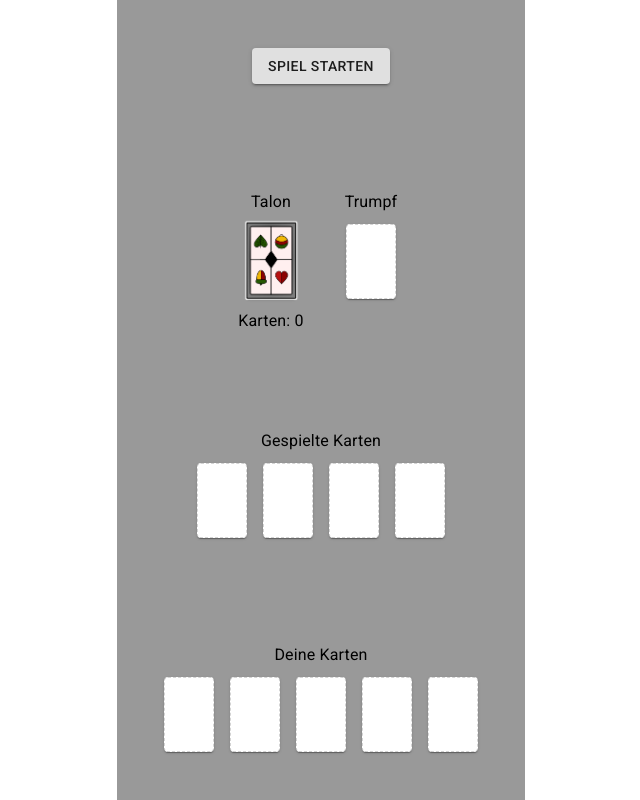
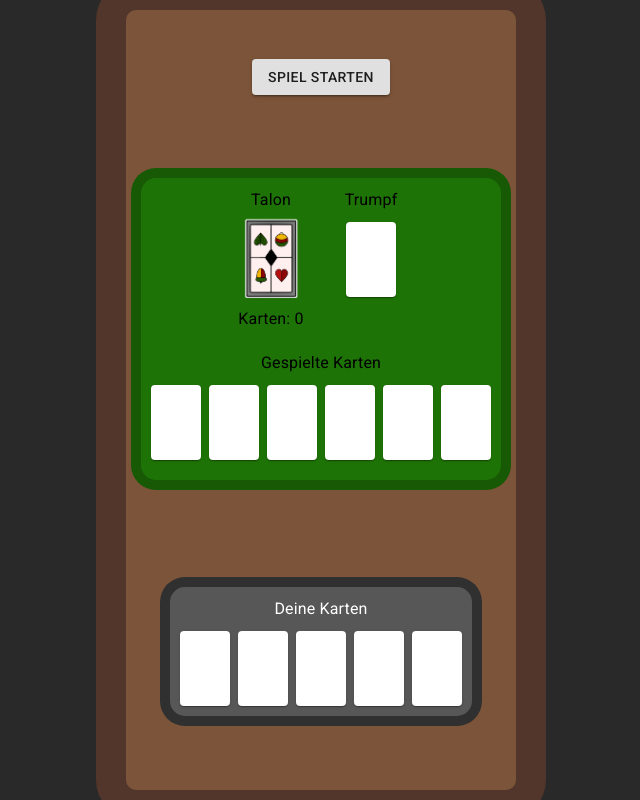
Before and after one commit to TrueTaco/Gaigel, a React (Create React App) app in the folder client/: page / in a window 1280 px wide. Shown: the whole page, without its empty margins (319-959 px from the left). Built offline with nearby package versions, Linux system fonts and the light colour scheme; no server answers.

Commit message:
Create mockup design

```diff
--- a/client/src/GlobalStyle.ts
+++ b/client/src/GlobalStyle.ts
@@ -26,7 +26,7 @@ const GlobalStyle = createGlobalStyle`
 
    /* This is here to make my eyes hurt less at night */
    body {
-      /* background-color: #292929; */
+      background-color: #292929;
       display: flex;
       justify-content: center;
    }
--- a/client/src/components/Gaigel/Gaigel.tsx
+++ b/client/src/components/Gaigel/Gaigel.tsx
@@ -19,16 +19,33 @@ const useStyles = makeStyles({
         // minHeight: "100vh",
         // height: "100%",
         height: "100vh",
-        backgroundColor: "#999",
+        padding: 10,
+        backgroundColor: "#7c5439",
+        border: "10px solid #53362b",
+        boxShadow: "0 0 0 20px #53362b",
+        borderRadius: 20,
         display: "flex",
         flexDirection: "column",
         justifyContent: "space-around",
         alignContent: "space-around",
         alignItems: "center",
     },
-    item: {
+
+    playingField: {
+        padding: 10,
+        paddingTop: 10,
+        paddingBottom: 20,
+        backgroundColor: "#1E7307",
+        border: "5px solid #185905",
+        boxShadow: "0 0 0 5px #185905",
+        borderRadius: 20,
         display: "flex",
-        flex: 1,
+        flexDirection: "column",
+        gap: "20px",
+    },
+    talonAndTrump: {
+        display: "flex",
+        justifyContent: "center",
     },
 });
 
@@ -51,7 +68,7 @@ const Gaigel: React.FC<Props> = () => {
     const [socket, setSocket] = useState(null);
 
     // Amount of players that are currently playing
-    const [playerCount, setPlayerCount] = useState<number>(4);
+    const [playerCount, setPlayerCount] = useState<number>(6);
 
     // The cards that can still be drawn from the talon
     const [talonCards, setTalonCards] = useState<CardProps[]>(
@@ -153,31 +170,21 @@ const Gaigel: React.FC<Props> = () => {
     // MARK: Return
     // <Typography>|{response}|</Typography>
     return (
-        <Box
-            className={classes.root}
-            // display="flex"
-            // justifyContent="center"
-            // alignItems="center"
-            // direction="column"
-            // spacing={3}
-        >
+        <Box className={classes.root}>
             {!loggedIn ? (
                 <LandingPage login={login} />
             ) : (
                 <>
                     <Control beginGame={beginGame}></Control>
 
-                    <Grid
-                        justifyContent="center"
-                        alignItems="center"
-                        container
-                        style={{ marginTop: 10 }}
-                    >
-                        <Talon cardsLeft={talonCards.length} drawCard={drawCard} />
-                        <TrumpCard trumpCard={trumpCard} />
-                    </Grid>
+                    <Box className={classes.playingField}>
+                        <Box className={classes.talonAndTrump}>
+                            <Talon cardsLeft={talonCards.length} drawCard={drawCard} />
+                            <TrumpCard trumpCard={trumpCard} />
+                        </Box>
 
-                    <PlayedCards playedCards={playedCards} playerCount={playerCount} />
+                        <PlayedCards playedCards={playedCards} playerCount={playerCount} />
+                    </Box>
 
                     <YourCards userCards={yourCards} playCard={playCard} />
                 </>
--- a/client/src/components/Gaigel/GaigelCard.tsx
+++ b/client/src/components/Gaigel/GaigelCard.tsx
@@ -48,7 +48,6 @@ const GaigelCard: React.FC<Props> = ({ type, value, clickable, playCard }) => {
     return (
         <Paper
             className={classes.root}
-            style={{ border: type === "" ? "1px dashed lightgrey" : "" }}
             onClick={() => {
                 if (clickable && typeof playCard !== "undefined") playCard(type, value);
             }}
--- a/client/src/components/Gaigel/PlayedCards.tsx
+++ b/client/src/components/Gaigel/PlayedCards.tsx
@@ -2,12 +2,17 @@ import { useEffect, useState } from "react";
 
 import { makeStyles } from "@material-ui/core/styles";
 import Grid from "@material-ui/core/Grid";
+import Box from "@material-ui/core/Box";
 import Typography from "@material-ui/core/Typography";
 
 import GaigelCard from "./GaigelCard";
 
 const useStyles = makeStyles({
-    root: {},
+    root: {
+        display: "flex",
+        flexDirection: "column",
+        alignItems: "center",
+    },
     header: {
         marginBottom: 10,
     },
@@ -40,10 +45,10 @@ const PlayedCards: React.FC<Props> = ({ playedCards, playerCount }) => {
     }, [playedCards, playerCount]);
 
     return (
-        <Grid container justifyContent="center" className={classes.root}>
+        <Box className={classes.root}>
             <Typography className={classes.header}>Gespielte Karten</Typography>
 
-            <Grid container spacing={2} justifyContent="center">
+            <Grid container spacing={1} justifyContent="center">
                 {cards.map((card) => {
                     i++;
                     return (
@@ -53,7 +58,7 @@ const PlayedCards: React.FC<Props> = ({ playedCards, playerCount }) => {
                     );
                 })}
             </Grid>
-        </Grid>
+        </Box>
     );
 };
 
--- a/client/src/components/Gaigel/YourCards.tsx
+++ b/client/src/components/Gaigel/YourCards.tsx
@@ -1,15 +1,25 @@
 import { makeStyles } from "@material-ui/core/styles";
 import Grid from "@material-ui/core/Grid";
+import Box from "@material-ui/core/Box";
 import Typography from "@material-ui/core/Typography";
 
 import GaigelCard from "./GaigelCard";
 
 const useStyles = makeStyles({
     root: {
-        marginTop: 10,
+        margin: 20,
+        padding: 10,
+        backgroundColor: "#575757",
+        border: "5px solid #303030",
+        boxShadow: "0 0 0 5px #303030",
+        borderRadius: 20,
+        display: "flex",
+        flexDirection: "column",
+        alignItems: "center",
     },
     header: {
         marginBottom: 10,
+        color: "white",
     },
 });
 
@@ -27,12 +37,18 @@ const YourCards: React.FC<Props> = ({ userCards, playCard }) => {
     const classes = useStyles();
     let i: number = 0;
 
+    let filledUserCards: CardProps[] = userCards.slice();
+
+    for (let q = filledUserCards.length; q < 5; q++) {
+        filledUserCards.splice(filledUserCards.length, 0, { type: "", value: "" });
+    }
+
     return (
-        <Grid container className={classes.root} justifyContent="center">
+        <Box className={classes.root}>
             <Typography className={classes.header}>Deine Karten</Typography>
 
-            <Grid container spacing={2} justifyContent="center">
-                {userCards.map((card) => {
+            <Grid container spacing={1} justifyContent="center">
+                {filledUserCards.map((card) => {
                     i++;
                     let currentClickable = card.type === "" ? false : true;
                     return (
@@ -47,7 +63,7 @@ const YourCards: React.FC<Props> = ({ userCards, playCard }) => {
                     );
                 })}
             </Grid>
-        </Grid>
+        </Box>
     );
 };
 
```
